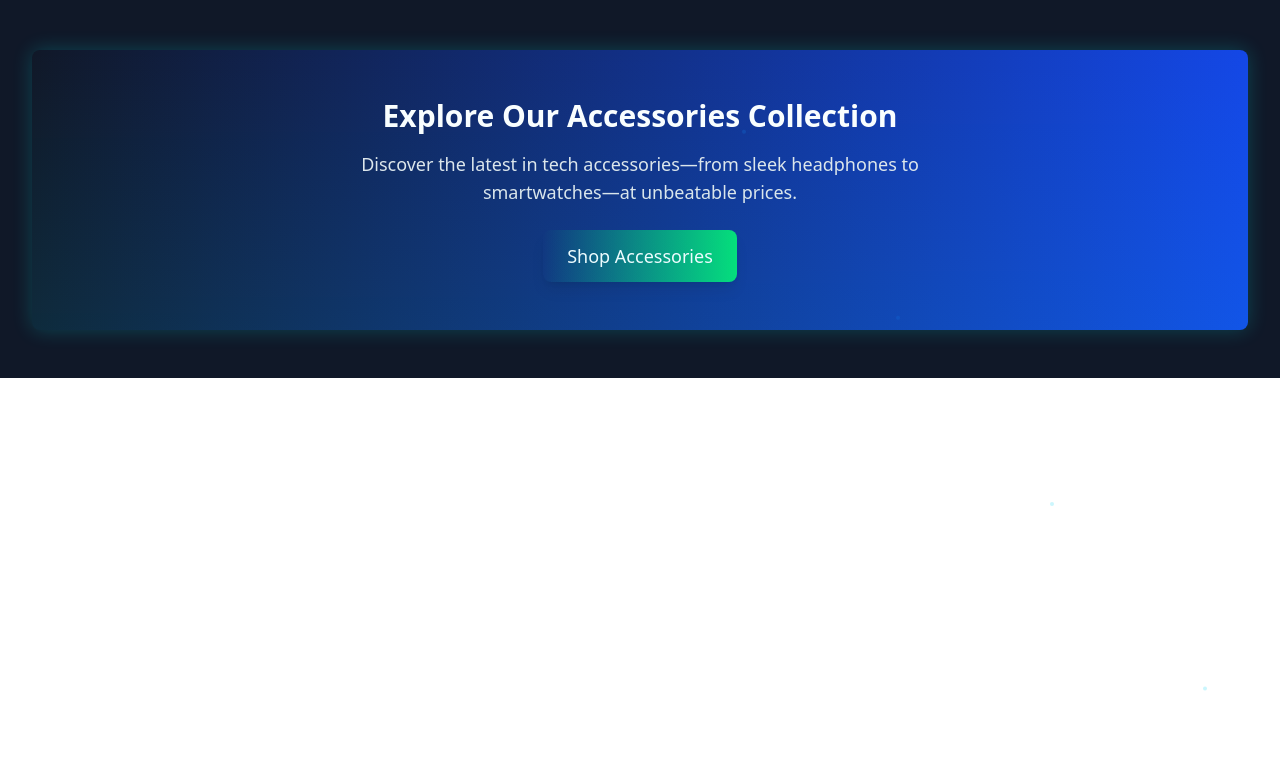
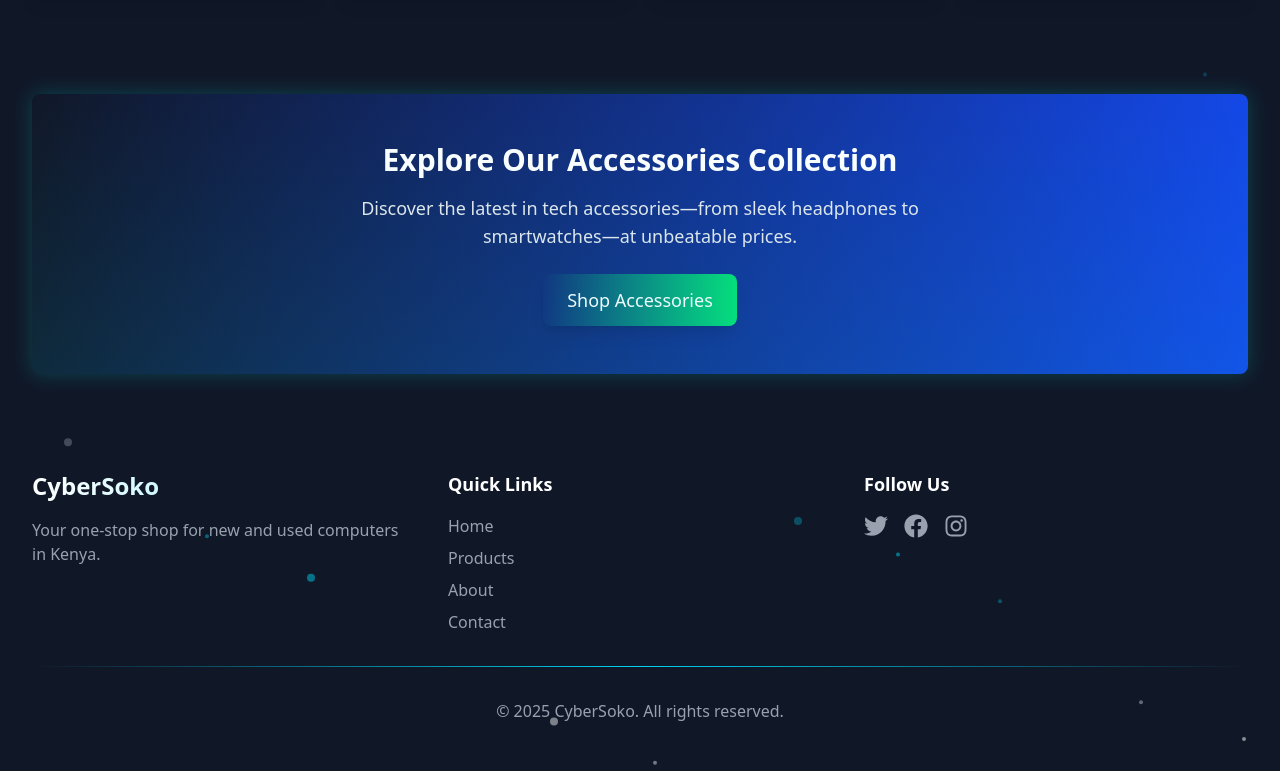
Before and after one commit to Lawrence137/cybersoko, a React (Vite) app: page / in a window 1280 px wide. Shown: the part 927-1698 px from the top of the page. Before the commit the page ends 1618 px from the top, so only its background shows below. Built offline with nearby package versions, Linux system fonts and the light colour scheme.

Commit message:
added footer

```diff
--- a/package.json
+++ b/package.json
@@ -15,6 +15,7 @@
     "framer-motion": "^12.10.0",
     "react": "^19.1.0",
     "react-dom": "^19.1.0",
+    "react-icons": "^5.5.0",
     "react-lazy-load-image-component": "^1.6.3",
     "react-router-dom": "^7.5.3"
   },
--- a/src/App.jsx
+++ b/src/App.jsx
@@ -1,6 +1,7 @@
 import { BrowserRouter as Router, Routes, Route } from 'react-router-dom';
 import { CartProvider } from './context/CartContext';
 import Header from './components/layout/Header';
+import Footer from './components/layout/Footer'; // Import the new Footer component
 import Home from './pages/Home';
 import ProductList from './pages/ProductList';
 import ProductDetail from './pages/ProductDetail';
@@ -11,9 +12,9 @@ function App() {
   return (
     <CartProvider>
       <Router>
-        <div className="flex flex-col min-h-screen">
+        <div className="min-h-screen w-full bg-gray-900 flex flex-col">
           <Header />
-          <main className="mt-3 flex-grow">
+          <main className="mt-14 flex-grow">
             <Routes>
               <Route path="/" element={<Home />} />
               <Route path="/products" element={<ProductList />} />
@@ -21,6 +22,7 @@ function App() {
               <Route path="/cart" element={<Cart />} />
             </Routes>
           </main>
+          <Footer /> {/* Add Footer here */}
         </div>
       </Router>
     </CartProvider>
--- /dev/null
+++ b/src/components/layout/Footer.jsx
@@ -0,0 +1,156 @@
+import { motion } from 'framer-motion';
+import { Link } from 'react-router-dom';
+import { FaTwitter, FaFacebook, FaInstagram } from 'react-icons/fa';
+
+// Animation variants for the footer
+const footerVariants = {
+  hidden: { opacity: 0, y: 20 },
+  visible: { opacity: 1, y: 0, transition: { duration: 0.6, ease: 'easeOut' } },
+};
+
+// Animation variants for social icons
+const iconVariants = {
+  hover: {
+    scale: 1.2,
+    color: '#10B981', // Matches secondary color
+    transition: { duration: 0.3, ease: 'easeInOut' },
+  },
+};
+
+const Footer = () => {
+  return (
+    <footer className="relative w-full bg-gray-900 text-white py-12">
+      {/* Starry Dots Background (Extended into Footer) */}
+      <div className="absolute inset-0 pointer-events-none z-0">
+        {[...Array(10)].map((_, i) => (
+          <motion.div
+            key={i}
+            className={`absolute rounded-full ${
+              i % 2 === 0 ? 'bg-white' : 'bg-cyan-400'
+            } ${i % 3 === 0 ? 'w-2 h-2' : 'w-1 h-1'} opacity-20 twinkle`}
+            style={{
+              left: `${5 + (i * 73) % 100}%`,
+              top: `${5 + (i * 47) % 100}%`,
+              animationDelay: `${i * 0.5}s`,
+            }}
+            animate={{
+              y: [0, -10, 0],
+              opacity: [0.2, 0.5, 0.2],
+              transition: {
+                y: { repeat: Infinity, duration: 3 + i * 0.2, ease: 'easeInOut' },
+                opacity: { repeat: Infinity, duration: 3 + i * 0.2, ease: 'easeInOut' },
+                delay: i * 0.3,
+              },
+            }}
+          />
+        ))}
+      </div>
+
+      {/* Footer Content */}
+      <motion.div
+        className="container mx-auto px-4 sm:px-6 lg:px-8 relative z-10"
+        variants={footerVariants}
+        initial="hidden"
+        animate="visible"
+      >
+        <div className="grid grid-cols-1 md:grid-cols-3 gap-8 text-center md:text-left">
+          {/* Brand Section */}
+          <div>
+            <h3 className="text-2xl font-bold bg-gradient-to-r from-white to-cyan-300 bg-clip-text text-transparent mb-4">
+              CyberSoko
+            </h3>
+            <p className="text-gray-400">
+              Your one-stop shop for new and used computers in Kenya.
+            </p>
+          </div>
+
+          {/* Navigation Links */}
+          <div>
+            <h4 className="text-lg font-semibold text-white mb-4">Quick Links</h4>
+            <ul className="space-y-2">
+              <li>
+                <Link
+                  to="/"
+                  className="text-gray-400 hover:text-secondary transition-colors duration-300"
+                >
+                  Home
+                </Link>
+              </li>
+              <li>
+                <Link
+                  to="/products"
+                  className="text-gray-400 hover:text-secondary transition-colors duration-300"
+                >
+                  Products
+                </Link>
+              </li>
+              <li>
+                <Link
+                  to="/about"
+                  className="text-gray-400 hover:text-secondary transition-colors duration-300"
+                >
+                  About
+                </Link>
+              </li>
+              <li>
+                <Link
+                  to="/contact"
+                  className="text-gray-400 hover:text-secondary transition-colors duration-300"
+                >
+                  Contact
+                </Link>
+              </li>
+            </ul>
+          </div>
+
+          {/* Social Media Links */}
+          <div>
+            <h4 className="text-lg font-semibold text-white mb-4">Follow Us</h4>
+            <div className="flex justify-center md:justify-start space-x-4">
+              <motion.a
+                href="https://twitter.com"
+                target="_blank"
+                rel="noopener noreferrer"
+                variants={iconVariants}
+                whileHover="hover"
+                className="text-gray-400"
+              >
+                <FaTwitter size={24} />
+              </motion.a>
+              <motion.a
+                href="https://facebook.com"
+                target="_blank"
+                rel="noopener noreferrer"
+                variants={iconVariants}
+                whileHover="hover"
+                className="text-gray-400"
+              >
+                <FaFacebook size={24} />
+              </motion.a>
+              <motion.a
+                href="https://instagram.com"
+                target="_blank"
+                rel="noopener noreferrer"
+                variants={iconVariants}
+                whileHover="hover"
+                className="text-gray-400"
+              >
+                <FaInstagram size={24} />
+              </motion.a>
+            </div>
+          </div>
+        </div>
+
+        {/* Divider */}
+        <div className="my-8 h-px bg-gradient-to-r from-transparent via-cyan-400 to-transparent" />
+
+        {/* Copyright Notice */}
+        <div className="text-center text-gray-400">
+          <p>© 2025 CyberSoko. All rights reserved.</p>
+        </div>
+      </motion.div>
+    </footer>
+  );
+};
+
+export default Footer;
--- a/src/pages/Home.jsx
+++ b/src/pages/Home.jsx
@@ -28,7 +28,7 @@ const Home = () => {
   ];
 
   return (
-    <div className="relative bg-gray-900 text-white">
+    <div className="min-h-[100dvh] w-full bg-gray-900 text-white">
       {/* Subtle Background Particles */}
       <div className="absolute inset-0 pointer-events-none z-0">
         {[...Array(8)].map((_, i) => (
```
Also changed, not shown: 1 other file (tests, documents, lock files or other folders).
